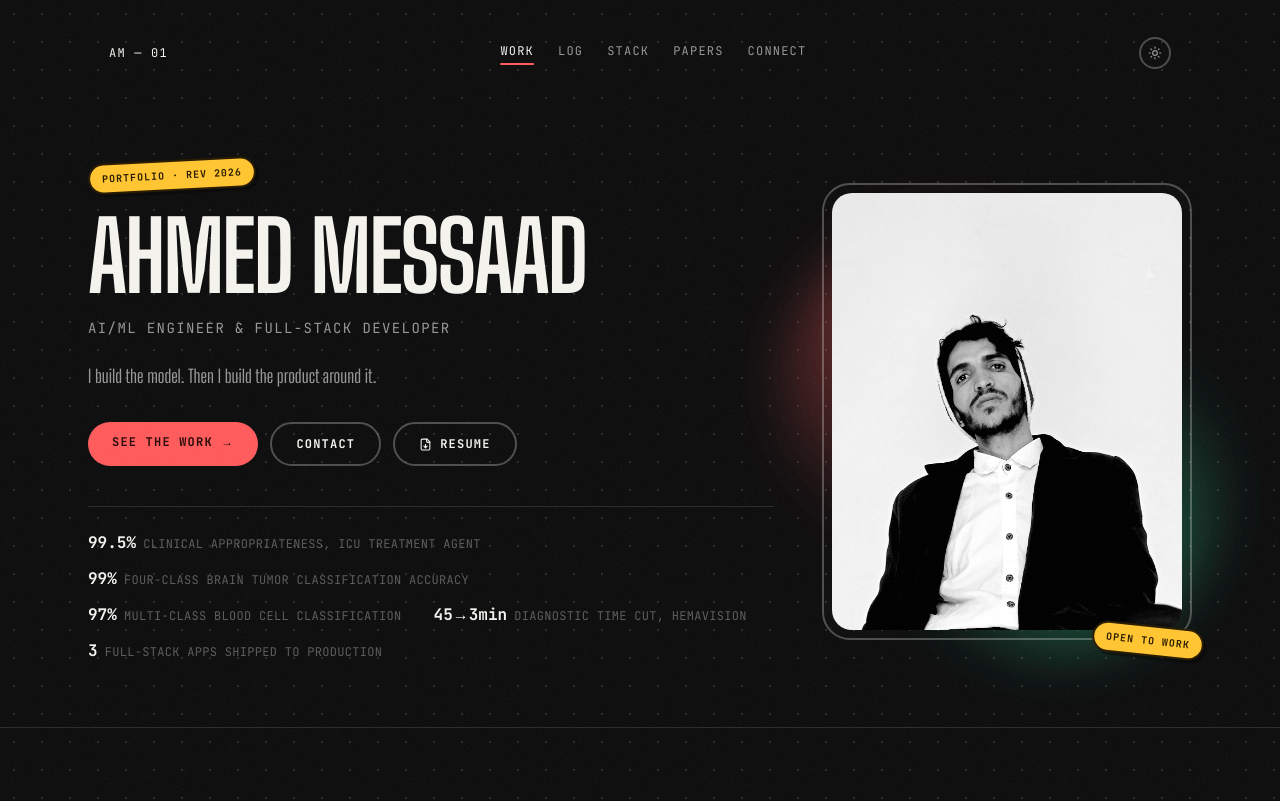
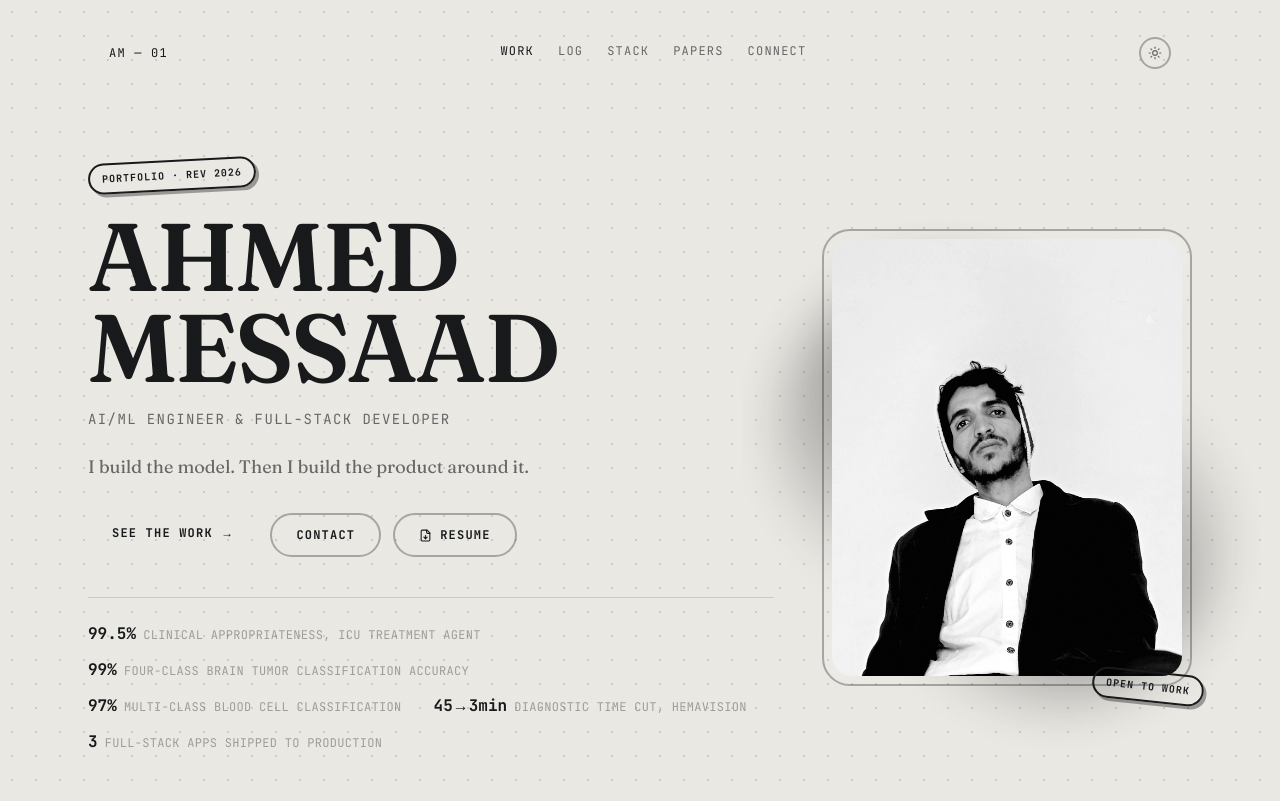
Before and after one commit to RYANX9/ahmedmessaad, a Next.js app: page / in a window 1280 px wide. Shown: the top 801 px of the page. Built offline with nearby package versions, Linux system fonts and the light colour scheme.

Commit message:
Update globals.css

```diff
--- a/app/globals.css
+++ b/app/globals.css
@@ -1,49 +1,32 @@
 @import "tailwindcss";
 
 :root {
-  --bg: #0b0b0c;
-  --bg-raised: #131315;
-  --ink: #f3f2ed;
-  --ink-dim: rgba(243, 242, 237, 0.6);
-  --ink-faint: rgba(243, 242, 237, 0.34);
-  --line: rgba(243, 242, 237, 0.13);
-  --line-strong: rgba(243, 242, 237, 0.28);
+  /* Studio grey-white lifted straight from the portrait's backdrop, not a
+     stock cream or near-black. Ink is a soft black, never pure #000. */
+  --paper: #e9e8e3;
+  --paper-raised: #f4f3ee;
+  --paper-deep: #dcdbd3;
+  --paper-translucent: rgba(233, 232, 227, 0.86);
 
-  /* Sticker/badge accents — dark base stays neutral, these carry all the color. */
-  --coral: #ff5c5c;
-  --coral-ink: #2a0a0a;
-  --mint: #37e6a0;
-  --mint-ink: #06231a;
-  --gold: #ffc531;
-  --gold-ink: #2a1c00;
-  --stitch: rgba(243, 242, 237, 0.4);
-  --sage: #37e6a0;
-  --clay: #ff5c5c;
+  --ink: #17181a;
+  --ink-dim: rgba(23, 24, 26, 0.62);
+  --ink-faint: rgba(23, 24, 26, 0.36);
 
-  --font-display: "Space Grotesk", ui-sans-serif, sans-serif;
+  --line: rgba(23, 24, 26, 0.14);
+  --line-strong: rgba(23, 24, 26, 0.32);
+
+  /* Single accent, used like a specimen stamp — never decorative filler. */
+  --stain: #b1271f;
+  --stain-soft: rgba(177, 39, 31, 0.1);
+
+  /* Secondary, desaturated — the "systems" half of the duality, reads like
+     blueprint ink rather than a UI color. */
+  --graphite: #454b52;
+  --graphite-soft: rgba(69, 75, 82, 0.1);
+
+  --font-display: "Big Shoulders Display", ui-sans-serif, sans-serif;
+  --font-serif: "Fraunces", ui-serif, serif;
   --font-mono: "JetBrains Mono", ui-monospace, monospace;
-}
-
-/* Light mode — a warm off-white paper tone rather than pure #fff, so the
-   accent stickers still pop instead of washing out against the background. */
-[data-theme="light"] {
-  --bg: #f5f2eb;
-  --bg-raised: #fcfbf4;
-  --ink: #201b12;
-  --ink-dim: rgba(32, 27, 18, 0.64);
-  --ink-faint: rgba(32, 27, 18, 0.4);
-  --line: rgba(32, 27, 18, 0.12);
-  --line-strong: rgba(32, 27, 18, 0.26);
-
-  --coral: #ff5c5c;
-  --coral-ink: #2a0a0a;
-  --mint: #37e6a0;
-  --mint-ink: #06231a;
-  --gold: #ffc531;
-  --gold-ink: #2a1c00;
-  --stitch: rgba(32, 27, 18, 0.45);
-  --sage: #1c8f5e;
-  --clay: #d94a35;
 }
 
 * {
@@ -55,25 +38,69 @@ html {
 }
 
 body {
-  background: var(--bg);
+  background-color: var(--paper);
   background-image: radial-gradient(var(--line) 1px, transparent 1px);
-  background-size: 28px 28px;
+  background-size: 24px 24px;
   color: var(--ink);
+  font-family: var(--font-serif);
+  font-feature-settings: "ss01" 1;
+  -webkit-font-smoothing: antialiased;
+}
+
+.font-display {
   font-family: var(--font-display);
-  -webkit-font-smoothing: antialiased;
-  transition: background-color 0.2s ease, color 0.2s ease;
 }
 
 .font-mono {
   font-family: var(--font-mono);
 }
 
-.leader {
-  flex: 1;
-  border-bottom: 1px dotted var(--line-strong);
-  margin: 0 10px;
-  min-width: 16px;
-  transform: translateY(-4px);
+.font-serif {
+  font-family: var(--font-serif);
+}
+
+::selection {
+  background: var(--stain);
+  color: var(--paper);
+}
+
+:focus-visible {
+  outline: 2px solid var(--stain);
+  outline-offset: 3px;
+}
+
+/* Deckle-edge cut — used sparingly, only where a panel sits on a differently
+   toned surface so the tear actually reads. */
+.torn-bottom {
+  position: relative;
+}
+.torn-bottom::after {
+  content: "";
+  position: absolute;
+  left: 0;
+  right: 0;
+  bottom: -1px;
+  height: 10px;
+  background-image: linear-gradient(135deg, var(--paper) 50%, transparent 50%),
+    linear-gradient(45deg, var(--paper) 50%, transparent 50%);
+  background-size: 16px 16px;
+  background-position: 0 100%, 8px 100%;
+  background-repeat: repeat-x;
+}
+
+@keyframes marquee-scroll {
+  from {
+    transform: translateX(0);
+  }
+  to {
+    transform: translateX(-50%);
+  }
+}
+
+.marquee-track {
+  display: flex;
+  width: max-content;
+  animation: marquee-scroll 32s linear infinite;
 }
 
 @media (prefers-reduced-motion: reduce) {
@@ -86,83 +113,3 @@ body {
     scroll-behavior: auto !important;
   }
 }
-
-::selection {
-  background: var(--coral);
-  color: var(--coral-ink);
-}
-
-:focus-visible {
-  outline: 2px solid var(--coral);
-  outline-offset: 3px;
-}
-
-/* ---------------------------------------------------------------------
-   Sticky header. Opaque-enough frosted panel over scrolling content —
-   this is the ONE place blur is purely functional (legibility against
-   whatever scrolls underneath it), not decorative. Border is invisible
-   at scroll position 0, since the header and hero read as one surface
-   there, and fades in past the top so a seam only appears once you've
-   actually scrolled past it.
-   --------------------------------------------------------------------- */
-.site-header {
-  background: color-mix(in srgb, var(--bg) 82%, transparent);
-  backdrop-filter: blur(14px) saturate(140%);
-  -webkit-backdrop-filter: blur(14px) saturate(140%);
-  border-bottom: 1px solid transparent;
-  transition: border-color 0.3s ease, background-color 0.2s ease;
-}
-
-.site-header[data-scrolled="true"] {
-  border-bottom-color: var(--line);
-}
-
-/* ---------------------------------------------------------------------
-   Loupe glass (GlassSheen). Blur is clipped to the circular lens only —
-   the handle stays sharp metal, not glass. This is the second and last
-   deliberate glass surface outside the header.
-   --------------------------------------------------------------------- */
-.loupe-lens {
-  backdrop-filter: blur(3px) saturate(165%) brightness(1.1);
-  -webkit-backdrop-filter: blur(3px) saturate(165%) brightness(1.1);
-  background: radial-gradient(circle at 32% 26%, rgba(255, 255, 255, 0.22), transparent 55%);
-  box-shadow: inset 0 0 0 1px rgba(255, 255, 255, 0.12);
-}
-
-/* ---------------------------------------------------------------------
-   Spec plate. A laminated panel under the featured project's metrics —
-   the one card on the page treated as "the flagship item on the sheet",
-   so it's the only card whose data gets this treatment.
-   --------------------------------------------------------------------- */
-.spec-plate {
-  background: color-mix(in srgb, var(--bg-raised) 55%, transparent);
-  backdrop-filter: blur(10px) saturate(150%);
-  -webkit-backdrop-filter: blur(10px) saturate(150%);
-  border: 1px solid var(--line);
-  border-radius: 14px;
-}
-
-/* ---------------------------------------------------------------------
-   Stitch chrome animation. StitchRing and StitchSeam ship with these
-   class hooks but no rules — without them the "stitch" is just a solid
-   line and the "seam" never turns. Slow and quiet on purpose: this is
-   spec-sheet chrome, not a spinner.
-   --------------------------------------------------------------------- */
-.seam-spin {
-  animation: seam-spin 46s linear infinite;
-  transform-origin: center;
-}
-
-@keyframes seam-spin {
-  to {
-    transform: rotate(360deg);
-  }
-}
-
-.stitch-path {
-  stroke-dasharray: 0.018 0.018;
-}
-
-.stitch-ticks line {
-  stroke-linecap: round;
-}
```
